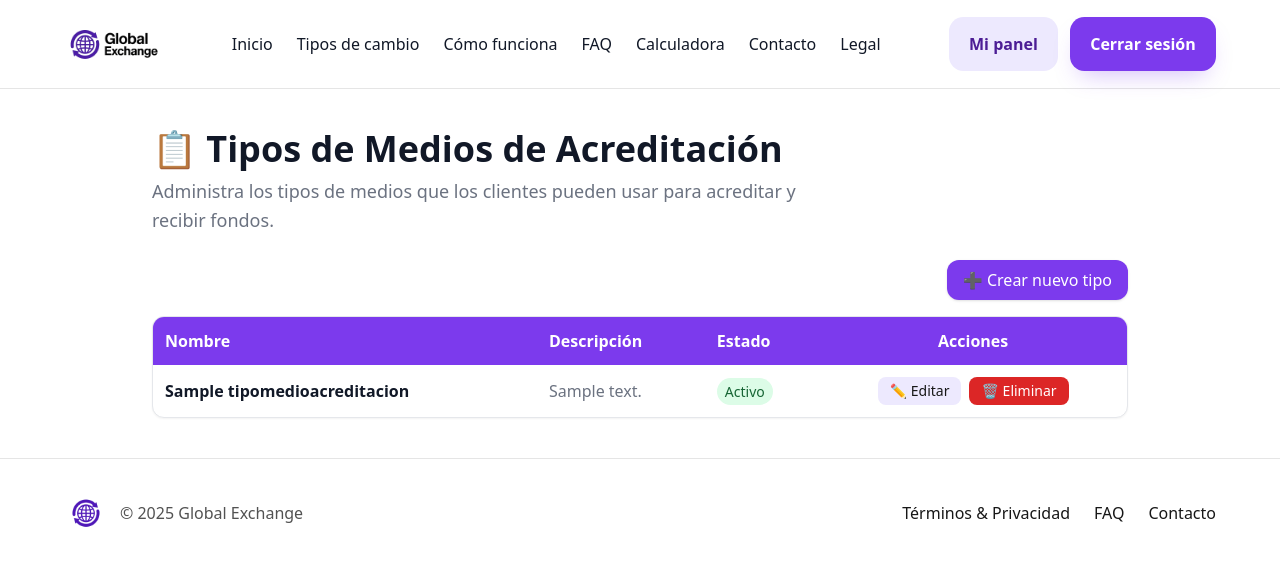
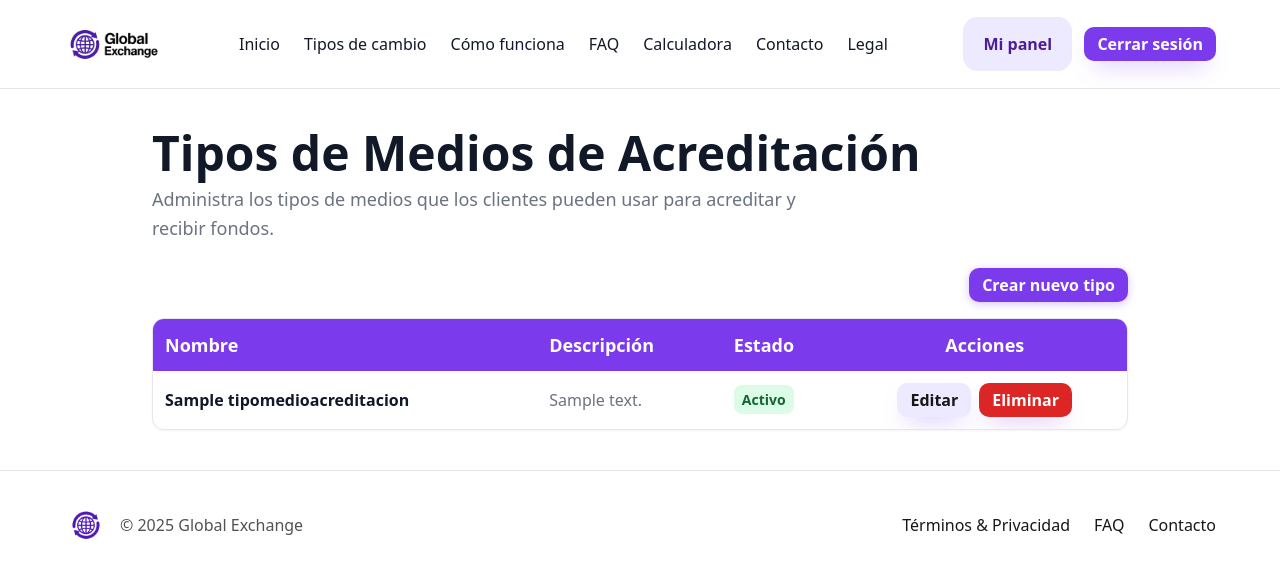
Before and after one commit to CrosbyRd/casaDeCambiosIS2, a Django app: page /medios-acreditacion/tipos/ in a window 1280 px wide. Shown: the top 578 px of the page. Run offline with Django 5.2, Linux system fonts and the light colour scheme; a user stored in the database is signed in; tables that the repository leaves empty hold one stand-in row (values such as "Sample post"); data that the repository does not hold is empty; some libraries are stand-ins or nearby versions.

Commit message:
cambios html

```diff
--- a/medios_acreditacion/templates/medios_acreditacion/tipos_list.html
+++ b/medios_acreditacion/templates/medios_acreditacion/tipos_list.html
@@ -5,58 +5,85 @@
 {% block content %}
 <main class="max-w-5xl mx-auto px-6 py-10">
   <header class="mb-6">
-    <h1 class="text-4xl font-extrabold mb-2 text-[var(--ink)]">
-      📋 Tipos de Medios de Acreditación
+    <h1 class="text-4xl md:text-5xl font-extrabold mb-2 text-[var(--ink)]">
+      Tipos de Medios de Acreditación
     </h1>
     <p class="text-lg leading-relaxed max-w-2xl text-[var(--muted)]">
       Administra los tipos de medios que los clientes pueden usar para acreditar y recibir fondos.
     </p>
   </header>
 
-  <!-- Botón crear -->
+  <!-- Crear -->
   <div class="flex justify-end mb-4">
     <a href="{% url 'medios_acreditacion:tipos_create' %}"
-       class="px-4 py-2 rounded-xl bg-[var(--brand)] text-white font-medium shadow hover:opacity-90">
-       ➕ Crear nuevo tipo
+       class="btn btn-brand">
+      Crear nuevo tipo
     </a>
   </div>
 
-  <!-- Tabla de tipos -->
+  <!-- Tabla -->
   <section class="bg-white border rounded-xl shadow-sm overflow-hidden" style="border-color:var(--line)">
     <table class="w-full text-left border-collapse">
       <thead class="bg-[var(--brand)] text-white">
         <tr>
-          <th class="p-3">Nombre</th>
-          <th class="p-3">Descripción</th>
-          <th class="p-3">Estado</th>
-          <th class="p-3 text-center">Acciones</th>
+          <th class="p-3 text-lg">Nombre</th>
+          <th class="p-3 text-lg">Descripción</th>
+          <th class="p-3 text-lg">Estado</th>
+          <th class="p-3 text-lg text-center">Acciones</th>
         </tr>
       </thead>
       <tbody>
         {% for tipo in tipos %}
+          {% with refs=tipo.medios_cliente.all %}
+          {% with refs_count=refs|length %}
           <tr class="hover:bg-[var(--brand-soft)] transition">
-          <td class="p-3 font-semibold text-[var(--ink)]">{{ tipo.nombre }}</td>
+            <!-- Nombre + En uso -->
+            <td class="p-3 font-semibold text-[var(--ink)]">
+              <div class="flex items-center gap-2">
+                <span>{{ tipo.nombre }}</span>
+                {% if refs_count %}
+                  <span class="badge badge-warn" title="Este tipo está siendo utilizado por clientes">En uso</span>
+                {% endif %}
+              </div>
+            </td>
+
+            <!-- Descripción -->
             <td class="p-3 text-[var(--muted)]">{{ tipo.descripcion|default:"—" }}</td>
+
+            <!-- Estado -->
             <td class="p-3">
               {% if tipo.activo %}
-              <span class="px-2 py-1 rounded-full bg-green-100 text-green-800 text-sm">Activo</span>
+                <span class="badge badge-ok">Activo</span>
               {% else %}
-              <span class="px-2 py-1 rounded-full bg-red-100 text-red-800 text-sm">Inactivo</span>
+                <span class="badge badge-bad">Inactivo</span>
               {% endif %}
             </td>
-          <td class="p-3 flex justify-center gap-2">
-            <!-- Editar -->
-            <a href="{% url 'medios_acreditacion:tipos_update' tipo.id_tipo %}"
-               class="px-3 py-1 rounded-lg bg-[var(--brand-soft)] text-[var(--brand-dark)] text-sm font-medium hover:opacity-90">
-               ✏️ Editar
+
+            <!-- Acciones -->
+            <td class="p-3">
+              <div class="flex justify-center gap-2">
+                <a href="{% url 'medios_acreditacion:tipos_update' tipo.id_tipo %}" class="btn btn-soft">
+                  Editar
                 </a>
-            <!-- Eliminar -->
-            <a href="{% url 'medios_acreditacion:tipos_delete' tipo.id_tipo %}"
-               class="px-3 py-1 rounded-lg bg-red-600 text-white text-sm font-medium hover:bg-red-700">
-               🗑️ Eliminar
+
+                {% if refs_count %}
+                  <!-- Bloqueado por uso: muestra modal en lugar de ir al DeleteView -->
+                  <button type="button"
+                          class="btn btn-danger btn-disabled"
+                          data-locked="1"
+                          data-tipo="{{ tipo.nombre }}">
+                    Eliminar
+                  </button>
+                {% else %}
+                  <a href="{% url 'medios_acreditacion:tipos_delete' tipo.id_tipo %}" class="btn btn-danger">
+                    Eliminar
                   </a>
+                {% endif %}
+              </div>
             </td>
           </tr>
+          {% endwith %}
+          {% endwith %}
         {% empty %}
         <tr>
           <td colspan="4" class="p-6 text-center text-[var(--muted)]">
@@ -68,4 +95,79 @@
     </table>
   </section>
 </main>
+
+<!-- Modal: no se puede eliminar por referencias -->
+<div id="gx-lock-modal" class="fixed inset-0 z-[60] hidden items-center justify-center bg-black/40 p-4">
+  <div class="w-full max-w-lg rounded-2xl overflow-hidden border shadow-xl bg-white" style="border-color:var(--line)">
+    <!-- Barra lila -->
+    <div class="px-4 py-3 font-extrabold text-white" style="background:var(--brand);">
+      No se puede eliminar este tipo
+    </div>
+
+    <div class="p-5 space-y-3">
+      <p class="text-[var(--ink)] font-semibold">
+        El tipo <span id="gx-lock-nombre" class="font-extrabold"></span> está siendo utilizado por uno o más clientes.
+      </p>
+      <p class="text-[var(--muted)]">
+        Para eliminarlo, primero quitá o cambiá los medios de acreditación de esos clientes que dependen de este tipo.
+        También podés mantenerlo y desactivar sus campos desde la edición.
+      </p>
+
+      <div class="flex items-center gap-2 pt-1 justify-end">
+        <button type="button" class="btn btn-ghost" data-close>Cerrar</button>
+      </div>
+    </div>
+  </div>
+</div>
+
+<style>
+  /* === Botones (alineados a “Medios de Pago”) === */
+  .btn{
+    display:inline-block; border-radius:10px; padding:8px 12px; font-weight:700; line-height:1;
+    border:1.5px solid transparent;
+  }
+  .btn-brand{ background:var(--brand); color:#fff; box-shadow:0 2px 8px color-mix(in oklab, var(--brand) 30%, transparent); }
+  .btn-soft{ background:var(--brand-soft); color:var(--brand-dark); }
+  .btn-ghost{ background:#fff; color:var(--ink); border-color:var(--line); }
+  .btn-danger{ background:#dc2626; color:#fff; }
+  .btn-danger:hover{ background:#b91c1c; }
+  .btn-soft:hover{ filter:brightness(0.95); }
+  .btn-ghost:hover{ background:var(--brand-soft); }
+  .btn-disabled{ opacity:.6; cursor:not-allowed; }
+
+  /* === Badges (igual formato que Activo/Inactivo en Medios de Pago) === */
+  .badge{
+    display:inline-block; padding:4px 8px; border-radius:8px; font-weight:700; font-size:.875rem;
+  }
+  .badge-ok{ background:#dcfce7; color:#166534; }     /* verde */
+  .badge-bad{ background:#fee2e2; color:#991b1b; }    /* rojo  */
+  .badge-warn{ background:#fef3c7; color:#92400e; }   /* ámbar */
+
+  /* Hover fila tabla */
+  tbody tr:hover td{ transition:background .15s; }
+</style>
+
+<script>
+  // Si el tipo está en uso, el "Eliminar" abre el modal explicativo
+  document.addEventListener('click', function (e) {
+    var btn = e.target.closest('button[data-locked="1"]');
+    if (!btn) return;
+    e.preventDefault();
+    var modal = document.getElementById('gx-lock-modal');
+    var nameOut = document.getElementById('gx-lock-nombre');
+    if (nameOut) nameOut.textContent = btn.getAttribute('data-tipo') || '';
+    if (modal) modal.classList.remove('hidden');
+  });
+
+  // Cerrar modal
+  (function () {
+    var modal = document.getElementById('gx-lock-modal');
+    if (!modal) return;
+    modal.addEventListener('click', function (e) {
+      if (e.target.hasAttribute('data-close') || e.target === modal) {
+        modal.classList.add('hidden');
+      }
+    });
+  })();
+</script>
 {% endblock %}
```
Lines whose indentation alone changed are shown as unchanged.
